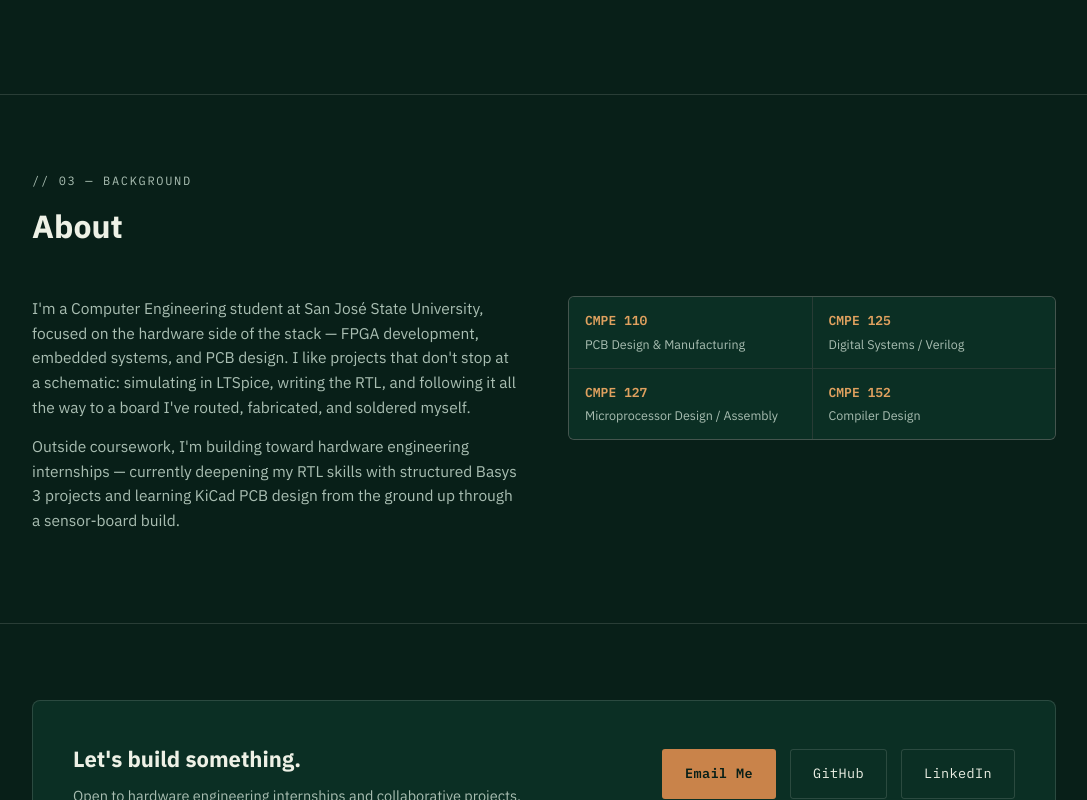
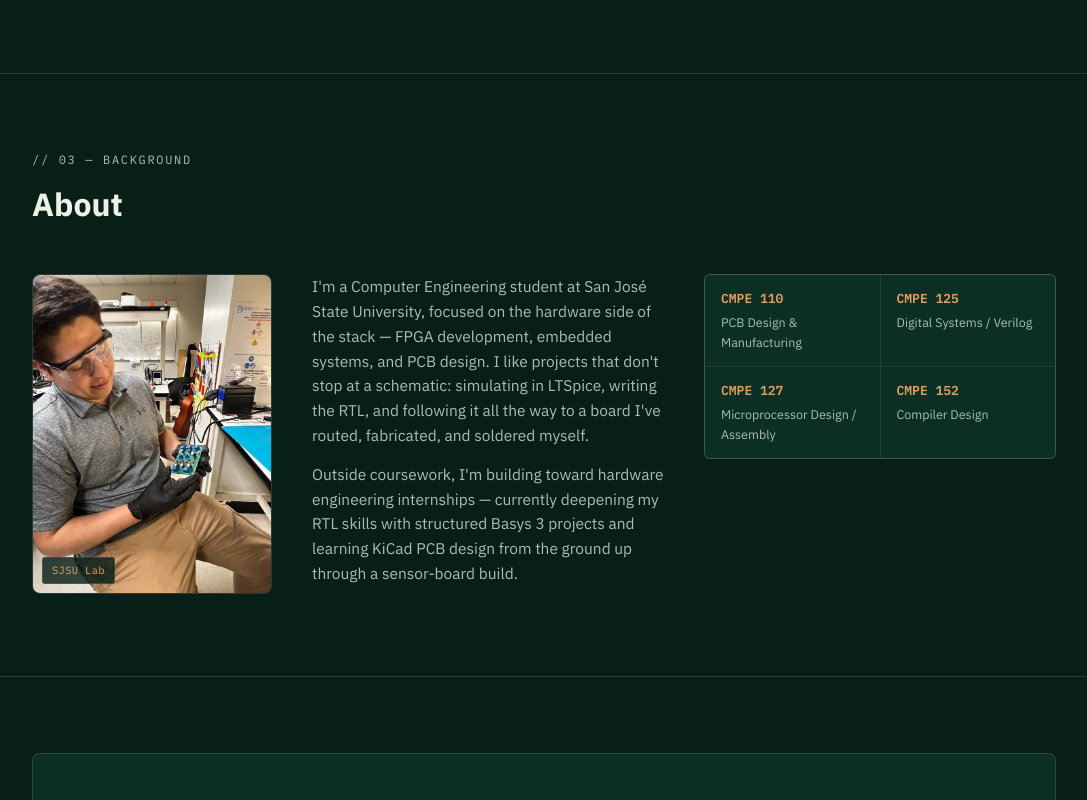
Before and after one commit to RACSO-school/RACSO-school.github.io, a plain HTML site: page index.html in a window 1280 px wide. Shown: the part 3072-3872 px from the top of the page, without its empty margins (96-1183 px from the left). Drawn offline with Linux system fonts and the light colour scheme.

Commit message:
Add files via upload

```diff
--- a/index.html
+++ b/index.html
@@ -309,8 +309,26 @@
   .lightbox .lb-close:hover{border-color:var(--copper-bright);color:var(--copper-bright);}
 
   /* ---------- ABOUT ---------- */
-  .about-grid{display:grid;grid-template-columns:1fr 1fr;gap:48px;align-items:start;}
+  .about-grid{display:grid;grid-template-columns:240px 1fr 1fr;gap:40px;align-items:start;}
   .about-grid p{color:var(--silk-dim);font-size:15.5px;margin:0 0 14px;}
+  .about-photo-wrap{position:relative;}
+  .about-photo{
+    width:100%;
+    aspect-ratio:3/4;
+    object-fit:cover;
+    border-radius:8px;
+    border:1px solid var(--mask-line);
+    display:block;
+  }
+  .about-photo-tag{
+    position:absolute;bottom:10px;left:10px;
+    font-family:var(--mono);font-size:10.5px;
+    background:rgba(8,31,24,0.82);
+    color:var(--copper-bright);
+    padding:4px 9px;border-radius:3px;
+    border:1px solid var(--mask-line);
+    letter-spacing:0.03em;
+  }
   .coursework{
     display:grid;grid-template-columns:1fr 1fr;gap:1px;
     background:var(--mask-line);border:1px solid var(--mask-line);border-radius:6px;overflow:hidden;
@@ -346,6 +364,7 @@
     .navlinks.open{transform:translateY(0);}
     .navtoggle{display:block;}
     .about-grid{grid-template-columns:1fr;}
+    .about-photo-wrap{max-width:260px;}
     .coursework{grid-template-columns:1fr;}
     .contact-box{flex-direction:column;align-items:flex-start;}
   }
@@ -470,7 +489,7 @@
       <div class="project-head">
         <div>
           <span class="designator">U1</span>
-          <h3 class="project-title">2-Watt Stereo Audio Amplifier PCB</h3>
+          <h3 class="project-title">Dual-Channel LM386 Audio Amplifier PCB</h3>
           <p class="project-tagline">CMPE 110 · Full PCB lifecycle, from LTSpice to a soldered board</p>
         </div>
         <div class="tag-row">
@@ -483,7 +502,7 @@
       <div class="project-body">
         <p>Designed, simulated, and manufactured a two-channel audio amplifier PCB built around the LM386 low-voltage op-amp, taking it from a theoretical circuit to a working, soldered board with measured output.</p>
         <table class="spec-table">
-          <tr><td>Role</td><td>Circuit design, schematic capture, layout, and assembly (team of 3, with Alex Chavez and Zemarai Rokai)</td></tr>
+          <tr><td>Role</td><td>Circuit design, schematic capture, layout, and assembly (team of 3)</td></tr>
           <tr><td>Stack</td><td>LTSpice simulation → KiCad schematic capture → footprint assignment → PCB layout &amp; routing → Gerber/BOM export</td></tr>
           <tr><td>Verification</td><td>Electrical Rules Check (0 errors/warnings), Gerber viewer inspection, oscilloscope waveform capture at 15/20/25 kHz</td></tr>
         </table>
@@ -730,6 +749,10 @@
       <h2 class="sec-title">About</h2>
     </div>
     <div class="about-grid">
+      <div class="about-photo-wrap">
+        <img src="images/about/profile.jpg" alt="Oscar Arroyo holding a soldered PCB in the SJSU computer engineering lab" class="about-photo">
+        <span class="about-photo-tag">SJSU Lab</span>
+      </div>
       <div>
         <p>I'm a Computer Engineering student at San José State University, focused on the hardware side of the stack — FPGA development, embedded systems, and PCB design. I like projects that don't stop at a schematic: simulating in LTSpice, writing the RTL, and following it all the way to a board I've routed, fabricated, and soldered myself.</p>
         <p>Outside coursework, I'm building toward hardware engineering internships — currently deepening my RTL skills with structured Basys 3 projects and learning KiCad PCB design from the ground up through a sensor-board build.</p>
```
Also changed, not shown: images/about/profile.jpg (added).
